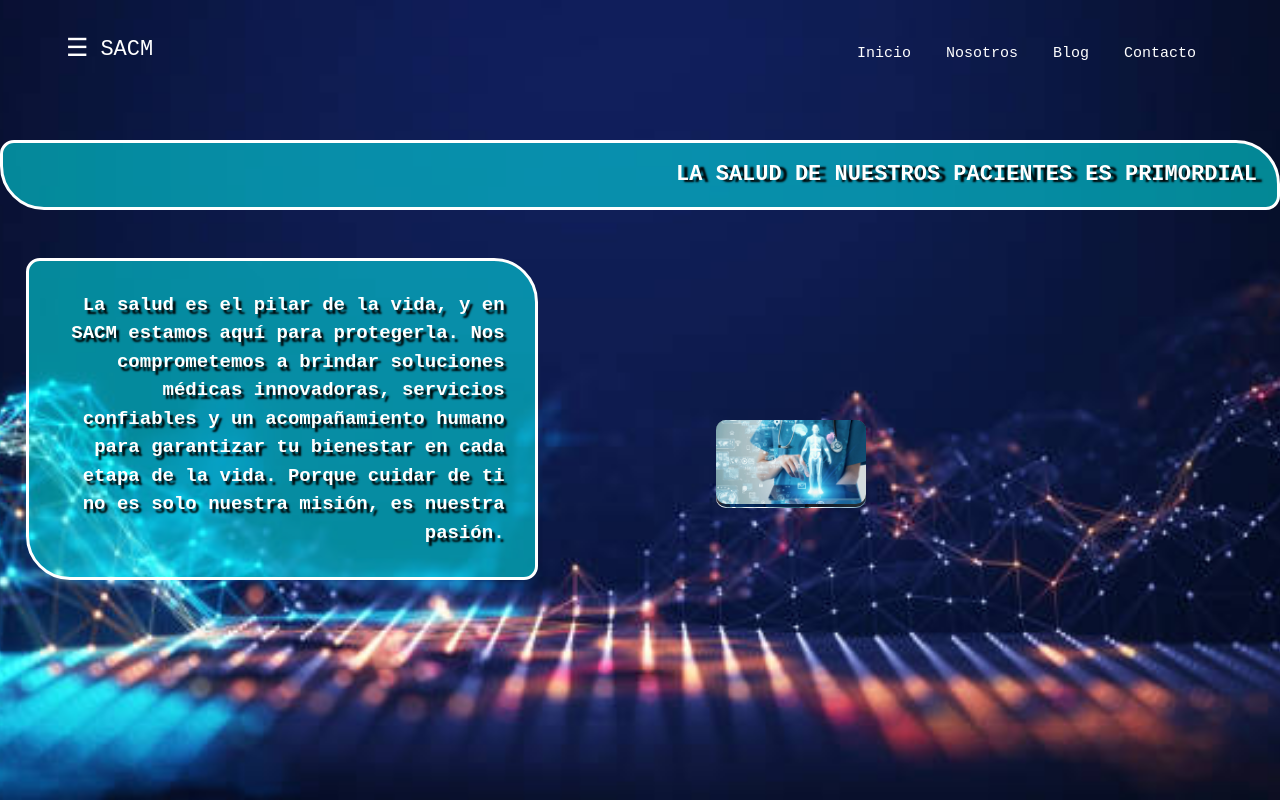
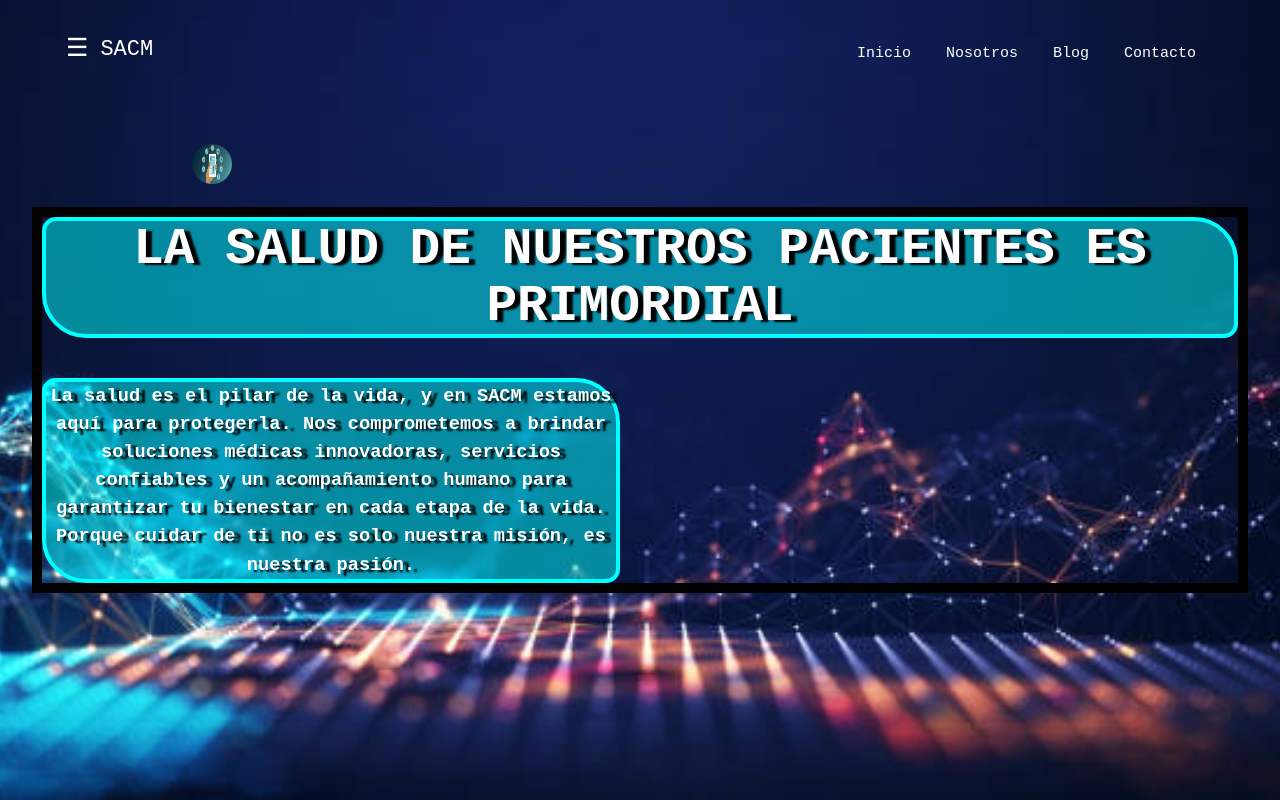
Before and after one commit to ALEJANDRO28M/SACM, a React (Vite) app in the folder Frontend/frontendSacm/: page /Sacm in a window 1280 px wide. Built offline with nearby package versions, Linux system fonts and the light colour scheme.

Commit message:
nuevos disenos y mejoras al proyecto anexados

```diff
--- a/Frontend/frontendSacm/src/DiseñosReactUser/BasesDeDatosSacm/DoctoresBd.jsx
+++ b/Frontend/frontendSacm/src/DiseñosReactUser/BasesDeDatosSacm/DoctoresBd.jsx
@@ -1,13 +1,14 @@
 import { useState, useEffect } from "react";
 import '../../img/imagenDeFondo.jpg';
-import '../BasesDeDatosSacm/tablesacm.css'
-//INCORPORAR CORS POR TEMAS DE SEGURIDAD
+import "../../css/doctor.css";
+
 function DoctoresBd() {
-  const [ListDoctor, setListDoctor] = useState([]); //MANEJAMOS EL ESTADO CON UN ARRAY VACIO
+  const [listDoctor, setListDoctor] = useState([]); // Estado para la lista de doctores
+  const [error, setError] = useState(null); // Estado para manejar errores
+  const [loading, setLoading] = useState(true); // Estado para manejar la carga
 
   const fetchDataDoctor = async () => {
     try {
-
       const peticion = await fetch("http://localhost:8080/Api/DataDoctor", {
         method: "GET",
         headers: {
@@ -15,53 +16,57 @@ function DoctoresBd() {
         },
       });
 
-
       if (!peticion.ok) {
         throw new Error("Error en la solicitud");
       }
 
       const doctores = await peticion.json();
       setListDoctor(doctores);
-
     } catch (error) {
-        setError(error.message); //MANEJA LOS ERRORES SI OCURRE ALGO
-    } finally{
-        setLoading(false);//Marca que la carga ha terminado
+      setError(error.message);
+    } finally {
+      setLoading(false);
     }
   };
 
-  // Llamallada ala API cuando el compomente se monta
+  // Llamada a la API al montar el componente
+  useEffect(() => {
+    fetchDataDoctor();
+  }, []);
 
-  useEffect(()=>{
-    fetchDataDoctor();
-  },[]);// El array vacío asegura que la llamada se haga solo una vez al montar el componente
+  if (loading) {
+    return <div className="sheet">Cargando...</div>;
+  }
+
+  if (error) {
+    return <div className="sheet">Error: {error}</div>;
+  }
 
   return (
-
     <div className="sheet">
       <a href="http://localhost:5173/BasesDeDatos" className="btnIni">INICIO</a>
-   <div className="tabla-container-cdhm">
+      <div className="tabla-container-doctor">
         <h2 id="title-pacientes">Bd-Doctores</h2>
-    <table className="tabla_Users-cdhm">
+        <table className="tabla_Users_cdhm_doctor">
           <thead>
-            <tr className="tr_cdhm">
-                <th className="th_cdhm">ID</th>
-                <th className="th_cdhm">NOMBRE</th>
-                <th className="th_cdhm">APELLIDO</th>
-                <th className="th_cdhm">ESPECIALIDAD</th>
-                <th className="th_cdhm">TELEFONO</th>
-                <th className="th_cdhm">EMAIL</th>
+            <tr className="tr_cdhm_doctor">
+              <th className="th_cdhm_doctor">ID</th>
+              <th className="th_cdhm_doctor">NOMBRE</th>
+              <th className="th_cdhm_doctor">APELLIDO</th>
+              <th className="th_cdhm_doctor">ESPECIALIDAD</th>
+              <th className="th_cdhm_doctor">TELEFONO</th>
+              <th className="th_cdhm_doctor">EMAIL</th>
             </tr>
           </thead>
           <tbody>
-            {ListDoctor.map((medico) => (
-            <tr key={medico.id} className="tr_cdhm-body">
-                <td className="td_cdhm">{medico.id}</td>
-                <td className="td_cdhm">{medico.nombre}</td>
-                <td className="td_cdhm">{medico.apellido}</td>
-                <td className="td_cdhm">{medico.especialidad}</td>
-                <td className="td_cdhm">{medico.telefono}</td>
-                <td className="td_cdhm">{medico.email}</td>
+            {listDoctor.map((medico) => (
+              <tr key={medico.id} className="tr_cdhm-body_doctor">
+                <td className="td_cdhm_doctor">{medico.id}</td>
+                <td className="td_cdhm_doctor">{medico.nombre}</td>
+                <td className="td_cdhm_doctor">{medico.apellido}</td>
+                <td className="td_cdhm_doctor">{medico.especialidad}</td>
+                <td className="td_cdhm_doctor">{medico.telefono}</td>
+                <td className="td_cdhm_doctor">{medico.email}</td>
               </tr>
             ))}
           </tbody>
@@ -70,4 +75,5 @@ function DoctoresBd() {
     </div>
   );
 }
+
 export default DoctoresBd;
--- a/Frontend/frontendSacm/src/DiseñosReactUser/Sacm.jsx
+++ b/Frontend/frontendSacm/src/DiseñosReactUser/Sacm.jsx
@@ -25,7 +25,7 @@ function Prueba() {
           </nav>
         </div>
       </header>
-      <div className="capa"></div>
+
       <input type="checkbox" id="btn-menu" />
       <div className="container-menu">
         <div className="cont-menu">
@@ -41,23 +41,21 @@ function Prueba() {
         </div>
       </div>
       <div className="container-body">
-        <h1>LA SALUD DE NUESTROS PACIENTES ES PRIMORDIAL</h1>
-        <br />
-        <br />
-        <h3>
+        <h1 className="textoUno">
+          LA SALUD DE NUESTROS PACIENTES ES PRIMORDIAL
+        </h1>
+        <h3 className="textoDos">
           La salud es el pilar de la vida, y en SACM estamos aquí para
           protegerla. Nos comprometemos a brindar soluciones médicas
           innovadoras, servicios confiables y un acompañamiento humano para
           garantizar tu bienestar en cada etapa de la vida. Porque cuidar de ti
           no es solo nuestra misión, es nuestra pasión.
         </h3>
+        <div>
+
+          <img src={image1} alt="Salud 1" className="img-grid" />
+        </div>
       </div>
-      <section className="container-img">
-        <img src={image1} alt="Salud 1" />
-        <img src={image2} alt="Salud 2" />
-        <img src={image3} alt="Salud 3" />
-        <img src={image4} alt="Salud 4" />
-      </section>
     </div>
   );
 }
--- /dev/null
+++ b/Frontend/frontendSacm/src/css/doctor.css
@@ -0,0 +1,87 @@
+.tabla-container-doctor {
+    box-sizing: border-box;
+    display: flex;
+    flex-direction: column;
+    align-items: center; /* Centrar horizontalmente */
+    justify-content: center; /* Centra r verticalmente */
+    margin: 0 auto;
+    padding: 100px; /* Espaciado interno */
+    padding-left:  200px; /* Espaciado interno */
+    padding-right: 200px; /* Espaciado interno */
+    border-radius: 15px; /* Bordes redondeados */
+    box-shadow: 0 4px 8px rgba(0, 0, 0, 0.2); /* Sombra para efecto */
+    max-width: 800px; /* Limitar el ancho */
+    min-height: 300px; /* Altura mínima del contenedor */
+}
+.btnIni {
+    color: aqua;
+    position: absolute;
+    margin: 0;
+    padding: 0;
+    top: 1cm;
+    left: 1.5cm;
+    transition: all 0.3 ease;
+    border-bottom: 2px solid transparent;
+
+
+}
+.btnIni:hover{
+    color: aqua;
+    border-bottom: 2px solid aqua;
+    border-radius: 6px;
+    padding-bottom: 5px;
+}
+#title-pacientes {
+    display: flex;
+    text-align: center;
+    position: absolute;
+    top: 16%;
+    margin-bottom: 20px; /* Espaciado entre el título y la tabla */
+    font-size: 30px;
+    font-weight: bold;
+    color: #00ffff; /* Color del texto */
+}
+
+.tabla_Users_cdhm_doctor {
+    border-collapse: collapse;
+    width: 100%; /* Ajustar el ancho de la tabla al contenedor */
+}
+
+.tabla_Users_cdhm_doctor .th_cdhm_doctor {
+    background-color: blue;
+    color: white;
+    padding: 18px;
+
+}
+.tabla_Users_cdhm_doctor .tr_cdhm_doctor {
+    border-style: solid ;
+    border-color:cadetblue;
+}
+.tabla_Users_cdhm_doctor .tr_cdhm-body_doctor {
+    border-style: solid ;
+    border-color:cadetblue;
+    background-color: azure;
+}
+
+.tabla_Users_cdhm_doctor td,
+.tabla_Users_cdhm_doctor th {
+    padding: 12px;
+    padding-right: 95px;
+    text-align: left;
+}
+
+.tabla_Users_cdhm_doctor .tr_cdhm-body_doctor:hover {
+
+background-color: greenyellow;
+cursor: pointer;
+transition: background-color 0.5s;
+}
+.tabla_Users_cdhm_doctor .tr_cdhm-body_doctor .btn-ver{
+    color: black;
+
+}
+.tabla_Users_cdhm_doctor .btn-ver:hover{
+    background-color: blue;
+    border-color: blue;
+    transition: all 0.3 ease;
+}
--- a/Frontend/frontendSacm/src/css/index.css
+++ b/Frontend/frontendSacm/src/css/index.css
@@ -1,8 +1,9 @@
 @import url("https://fonts.googleapis.com/css?family=Montserrat|Montserrat+Alternates|Poppins&display=swap");
 * {
+
+  box-sizing: border-box;
   margin: 0;
   padding: 0;
-  box-sizing: border-box;
   font-family: "Montserrat Alternates", sans-serif;
 }
 body {
@@ -10,17 +11,9 @@ body {
   background-attachment: fixed;
   background-size: cover;
   background-position: center;
-  background-repeat: no-repeat;
+
 }
-.capa {
-  position: fixed;
-  width: 100%;
-  height: 100vh;
-  background: rgba(0, 0, 0, 0.6);
-  z-index: -1;
-  top: 0;
-  left: 0;
-}
+
 /*Estilos para el encabezado*/
 .header {
   width: 100%;
@@ -147,62 +140,44 @@ body {
 
 
 /*INICIO DEL CUERPO-BODY*/
-
-.container-body h1 {
-  position: static;
-  top: 0;
-  font-size: 22px;
-  text-align: right;
-  color: white;
-  background-color: rgba(0, 255, 255, 0.5); /* Aqua con 50% de opacidad */
-  margin-top: -80px;
-  border-style: solid;
-  border-radius: 14px 44px;
-  padding: 20px;
-  text-shadow: 6px 2px 2px black;
-  /* Centra horizontalmente */
-
+.container-body{
+  display: grid;
+  width: 95%;
+  margin: auto;
+  max-width: 1500px;
+  gap: 40px;
+  border: 10px solid black;
+  grid-template-columns: 1fr 1fr;
 }
-.container-body h3{
-  position: static;
-  top: 0;
-  font-size: 19px;
-  width: 40% ;
-  margin-left: 2%;
-  text-align: right;
-  color: white;
-  background-color: rgba(0, 255, 255, 0.5); /* Aqua con 50% de opacidad */
-  border-style: solid;
-  border-radius: 14px 44px;
-  padding: 30px;
-  text-shadow: 3px 4px 2px black;
+.container-body .textoUno{
+grid-column: 1/-1;
 }
 
-.container-img {
-  display: flex; /* Activa flexbox */
-  flex-wrap: wrap; /* Permite que las imágenes se ajusten si el espacio es insuficiente */
-  justify-content: flex-end; /* Alinea las imágenes hacia la derecha */
-  align-items: center; /* Centra las imágenes verticalmente dentro del contenedor */
-  gap: 20px; /* Añade espacio entre las imágenes */
-  margin: 20px; /* Espaciado exterior */
-  width: 50%; /* Ocupa la mitad derecha del contenedor */
-  position: absolute; /* Permite el posicionamiento preciso */
-  top: 50%; /* Centra verticalmente */
-  right: 0; /* Posiciona al borde derecho */
-  transform: translateY(-50%); /* Ajusta para un centrado más preciso */
+.container-body .textoUno{
+  border: 4px solid aqua;
+  border-radius: 14px 44px;
+  text-shadow: 6px 2px 2px black;
+  color: white;
+  background-color: rgba(0, 255, 255, 0.5);
 }
 
-.container-img img {
-  width: 150px; /* Tamaño estándar de las imágenes */
-
-  height: auto; /* Mantiene las proporciones */
-  border-radius: 10px; /* Bordes redondeados */
-  object-fit: cover; /* Ajusta la imagen dentro de su contenedor sin deformarla */
-  transition: transform 0.3s ease, opacity 0.3s ease; /* Efecto al pasar el ratón */
+.container-body .textoDos{
+  border: 4px solid aqua;
+  border-radius: 14px 44px;
+  text-shadow: 6px 2px 2px black;
+  color: white;
+  background-color: rgba(0, 255, 255, 0.5);
 }
 
-.container-img img:hover {
-  transform: scale(1.1); /* Efecto de agrandamiento */
-  opacity: 1; /* Aumenta la opacidad */
-  cursor: pointer; /* Cambia el cursor al pasar el ratón */
+.container-body .img-grid {
+  grid-column:auto;
+  width: 40px;
+  height: 40px;
+  transition: transform 0.3s ease, opacity 0.3s ease;
 }
+
+.container-body .img-grid:hover {
+  transform: scale(1.1);
+  opacity: 1;
+    cursor: pointer;
+}
```
Lines whose indentation alone changed are shown as unchanged.
